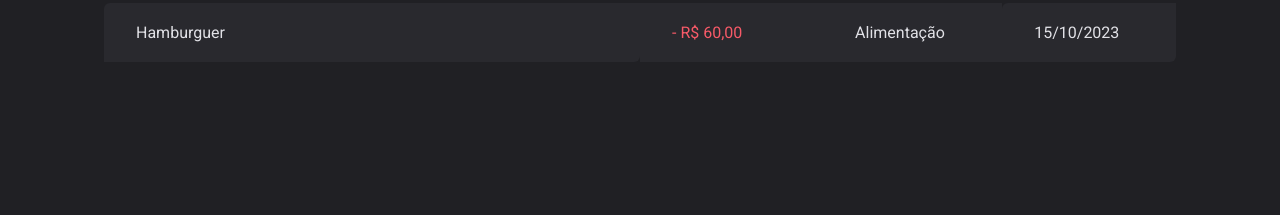
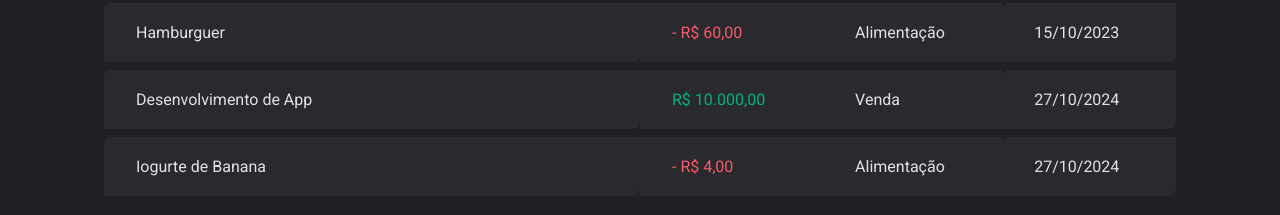
Before and after one commit to WilliamFilh0/dt-money, a React (Vite) app: page / in a window 1280 px wide. Shown: the part 589-804 px from the top of the page. Built offline with nearby package versions, Linux system fonts and the light colour scheme; data requests are answered from the project's data file.

Commit message:
feat: create new transaction

```diff
--- a/server.json
+++ b/server.json
@@ -1,7 +1,7 @@
 {
   "transactions": [
     {
-      "id": 1,
+      "id": "1",
       "description": "Desenvolvimento de site",
       "type": "income",
       "category": "venda",
@@ -9,12 +9,28 @@
       "createdAt": "2024-10-15T13:39:45.611Z"
     },
     {
-      "id": 2,
+      "id": "2",
       "description": "Hamburguer",
       "type": "outcome",
       "category": "Alimentação",
       "price": 60,
       "createdAt": "2023-10-15T13:40:45.611Z"
+    },
+    {
+      "id": "3",
+      "description": "Desenvolvimento de App",
+      "price": 10000,
+      "category": "Venda",
+      "type": "income",
+      "createdAt": "2024-10-27T19:25:37.984Z"
+    },
+    {
+      "id": "6957",
+      "description": "Iogurte de Banana",
+      "price": 4,
+      "category": "Alimentação",
+      "type": "outcome",
+      "createdAt": "2024-10-27T20:17:55.722Z"
     }
   ]
 }
--- a/src/components/NewTrasactionModal/index.tsx
+++ b/src/components/NewTrasactionModal/index.tsx
@@ -13,6 +13,8 @@
 } from "./styles";
 import { useForm } from "react-hook-form";
 import { zodResolver } from "@hookform/resolvers/zod";
+import { useContext } from "react";
+import { TransactionsContext } from "../../contexts/TransactionsContext";
 
 const newTransactionFormSchema = z.object({
   description: z.string(),
@@ -24,11 +26,14 @@
 type newTransactionFormInputs = z.infer<typeof newTransactionFormSchema>;
 
 export function NewTransactionModal() {
+  const { createTransaction } = useContext(TransactionsContext);
+
   const {
     control,
     register,
     handleSubmit,
     formState: { isSubmitting },
+    reset,
   } = useForm<newTransactionFormInputs>({
     resolver: zodResolver(newTransactionFormSchema),
     defaultValues: {
@@ -37,9 +42,16 @@
   });
 
   async function handleCreateNewTransaction(data: newTransactionFormInputs) {
-    await new Promise((resolve) => setTimeout(resolve, 2000));
+    const { description, price, category, type } = data;
 
-    console.log(data);
+    await createTransaction({
+      description,
+      price,
+      category,
+      type,
+    });
+
+    reset();
   }
 
   return (
--- a/src/contexts/TransactionsContext.tsx
+++ b/src/contexts/TransactionsContext.tsx
@@ -10,9 +10,17 @@
   createdAt: string;
 }
 
+interface CreateTransactionInput {
+  description: string;
+  price: number;
+  category: string;
+  type: "income" | "outcome";
+}
+
 interface TransactionContextType {
   transactions: Transaction[];
   fetchTransactions: (query?: string) => Promise<void>;
+  createTransaction: (data: CreateTransactionInput) => Promise<void>;
 }
 
 interface TransactionsProviderProps {
@@ -34,6 +42,20 @@
     setTransactions(response.data);
   }
 
+  async function createTransaction(data: CreateTransactionInput) {
+    const { description, price, category, type } = data;
+
+    const response = await api.post("transactions", {
+      description,
+      price,
+      category,
+      type,
+      createdAt: new Date(),
+    });
+
+    setTransactions((state) => [response.data, ...state]);
+  }
+
   useEffect(() => {
     fetchTransactions();
   }, []);
@@ -43,6 +65,7 @@
       value={{
         transactions,
         fetchTransactions,
+        createTransaction,
       }}
     >
       {children}
```
